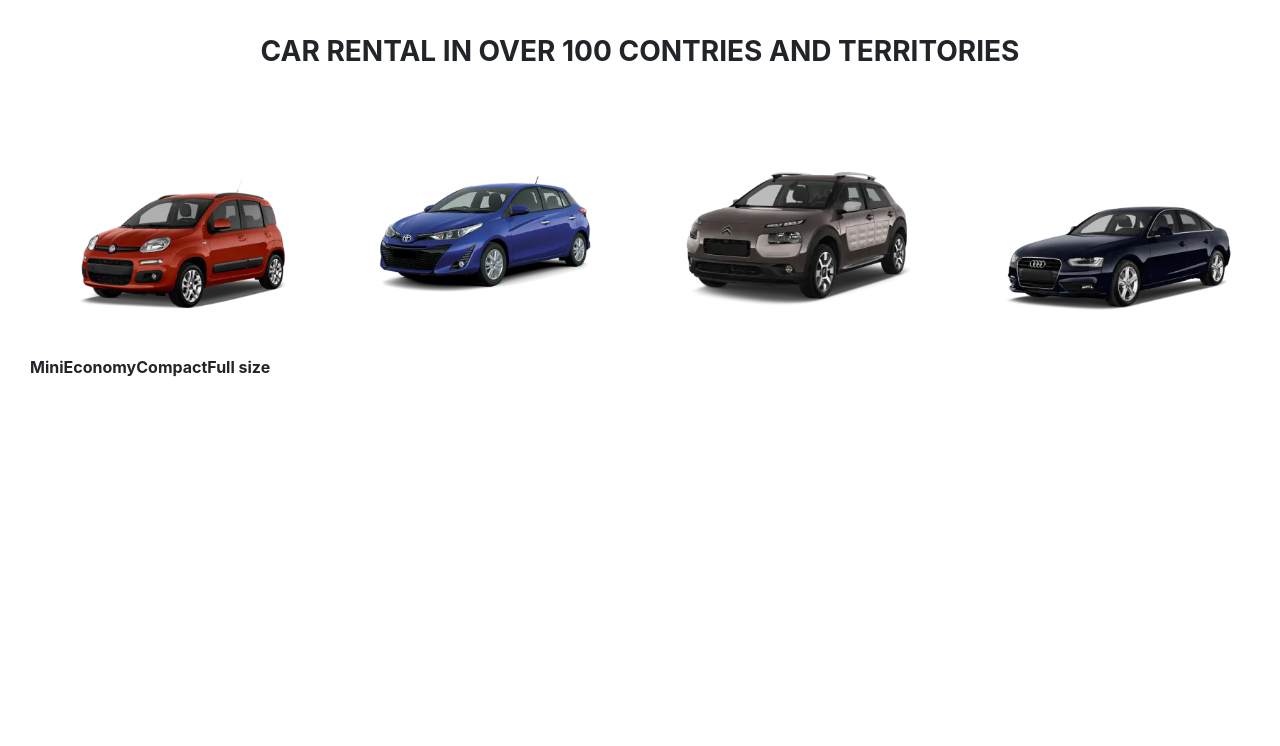
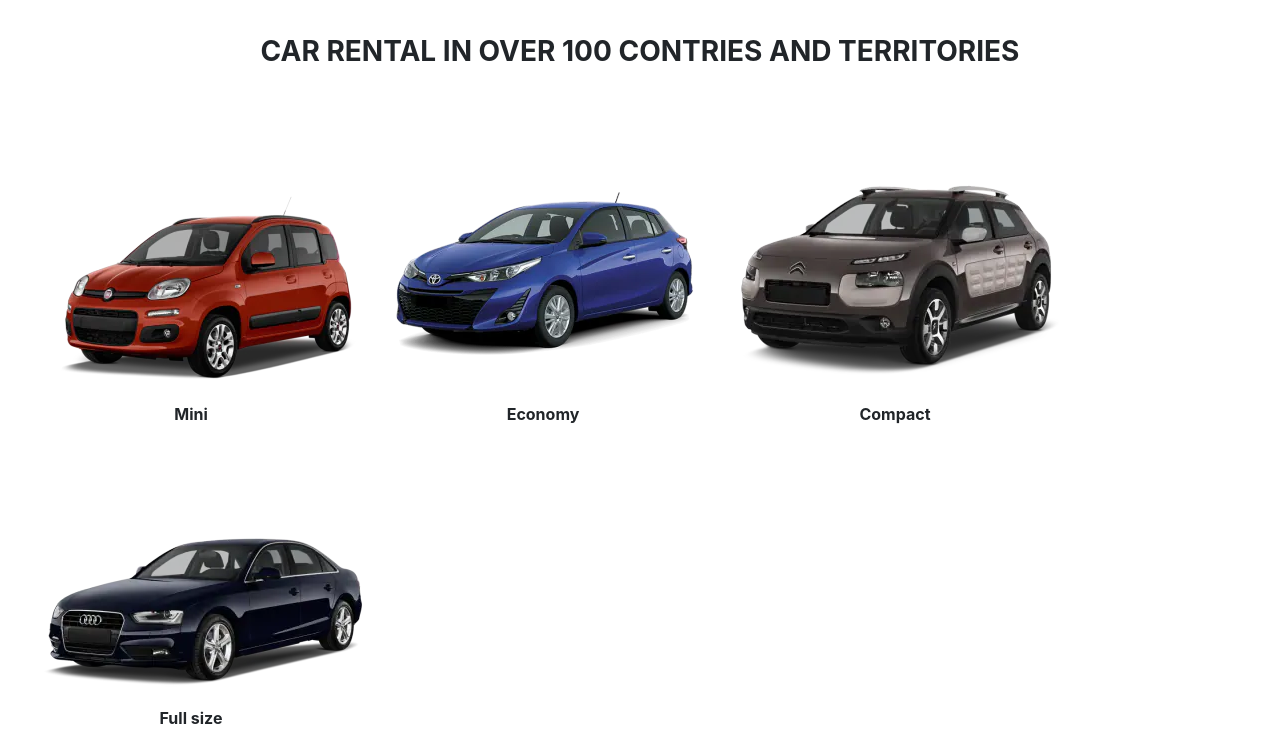
Before and after one commit to Bogdan00766/Car-Rental-Yii-framework-web-app, a PHP site: page /index.php?page=vehicles in a window 1280 px wide. Shown: the part 86-832 px from the top of the page. Before the commit the page ends 463 px from the top, so only its background shows below. Run offline with PHP 8.4, Linux system fonts and the light colour scheme; some libraries are stand-ins or nearby versions.

Commit message:
put the text under pictures

```diff
--- a/Stage2/css/vehicles_style.css
+++ b/Stage2/css/vehicles_style.css
@@ -5,8 +5,8 @@
 }
 
 .image{
-    width:20%;
-    height:20%;
+    width:100%;
+    height:auto;
     margin-left: auto;
     margin-right: auto;
 }
--- a/Stage2/pages/vehicles.php
+++ b/Stage2/pages/vehicles.php
@@ -9,44 +9,29 @@
 
 
     <div class="row">
-        <div class ="col-fluid-3"> </div>
+        <div class ="col-fluid-3">
             <img class="image" src="photos/red-car-pic.webp">
-
-        <div class="col-fluid-3"> </div>
-        <img class="image" src="photos/blu car more small.webp">
-
-        <div class ="col-fluid-3"> </div>
-        <img class="image" src="photos/gray more small.webp">
-
-        <div class ="col-fluid-3"> </div>
-        <img class="image" src="photos/black small audi more.webp">
-
-    </div>
-
-    <div class="container-fluid">
-        <div class="row features-row">
-            <div class ="col-fluid-3">
             <p class="vehicles-text2">
                 Mini
             </p>
+
         </div>
-
-            <div class ="col-fluid-3">
+        <div class="col-fluid-3">
+            <img class="image" src="photos/blu car more small.webp">
             <p class="vehicles-text2">
                 Economy
             </p>
         </div>
-
         <div class ="col-fluid-3">
+            <img class="image" src="photos/gray more small.webp">
             <p class="vehicles-text2">
                 Compact
             </p>
         </div>
-
         <div class ="col-fluid-3">
+            <img class="image" src="photos/black small audi more.webp">
             <p class="vehicles-text2">
                 Full size
             </p>
         </div>
     </div>
-        </div>
```
Lines whose indentation alone changed are shown as unchanged.
